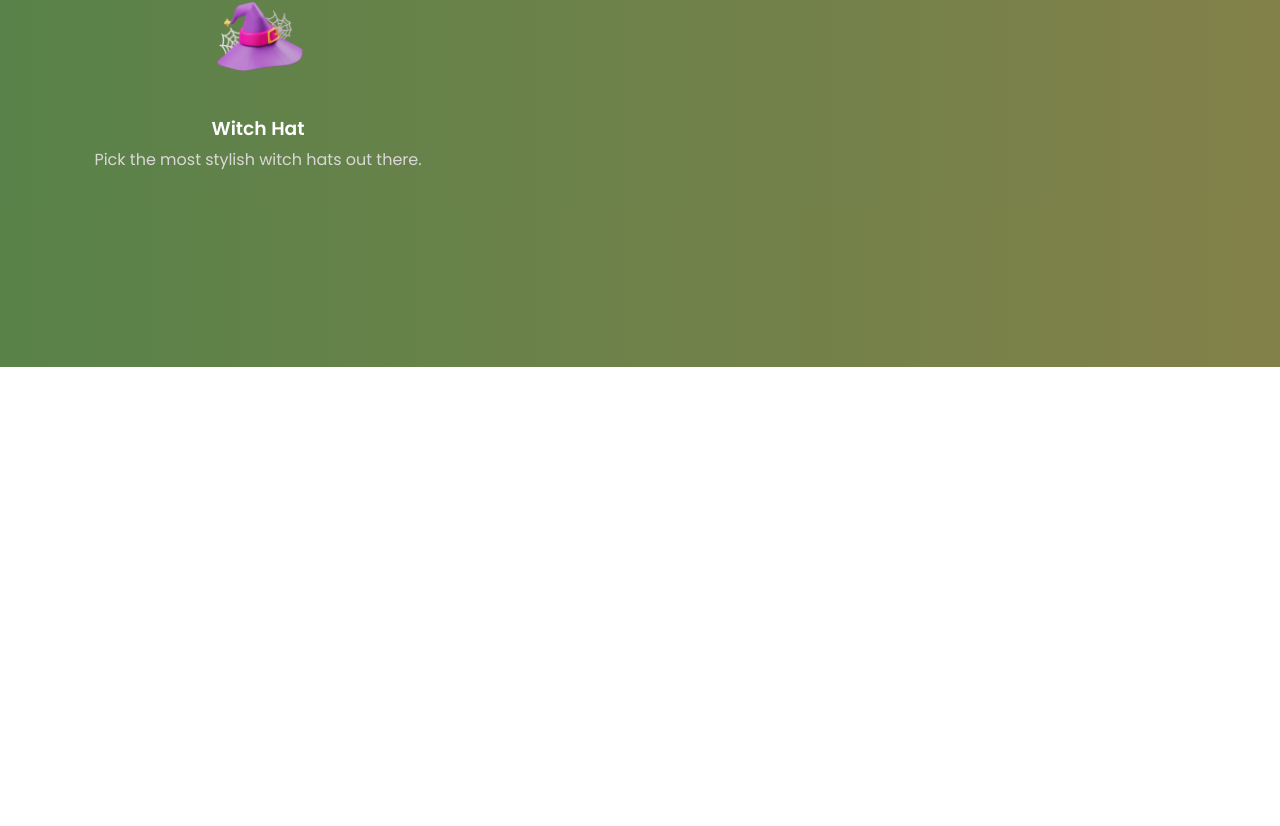
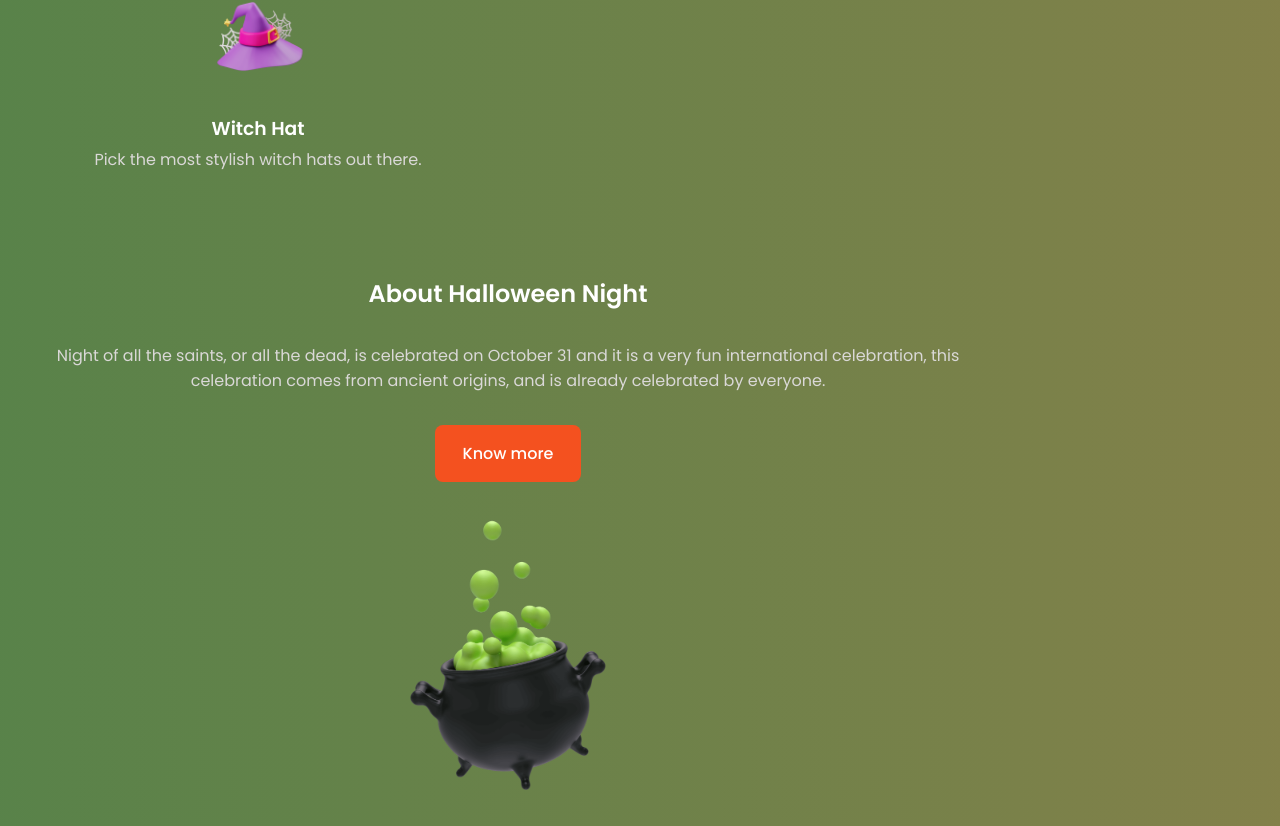
Before and after one commit to kibo13/responsive-halloween-website, a Vue app: page / in a window 1280 px wide. Shown: the part 433-1259 px from the top of the page. Before the commit the page ends 800 px from the top, so only its background shows below. Built offline with nearby package versions, Linux system fonts and the light colour scheme; some icons are missing.

Commit message:
feat: add about page

```diff
--- a/src/App.vue
+++ b/src/App.vue
@@ -6,13 +6,16 @@
 
         <main class="main">
             <Category />
+            <About />
         </main>
     </div>
 </template>
 
 <script>
-import Navbar from '@/components/Navbar.vue'
-import Category from '@/pages/Category.vue'
+import Navbar from '@/components/Navbar'
+
+import Category from '@/pages/Category'
+import About from '@/pages/About'
 
 export default {
     name: 'App',
@@ -20,6 +23,7 @@ export default {
     components: {
         Navbar,
         Category,
+        About,
     },
 
     data() {
--- a/src/assets/styles/main.sass
+++ b/src/assets/styles/main.sass
@@ -11,3 +11,4 @@
 
 // pages
 @import '@/assets/styles/pages/category'
+@import '@/assets/styles/pages/about'
--- /dev/null
+++ b/src/assets/styles/pages/_about.sass
@@ -0,0 +1,14 @@
+.about
+
+    &__container
+        row-gap: 2rem
+
+    &__data
+        text-align: center
+
+    &__description
+        margin-bottom: var(--mb-2)
+
+    &__img
+        width: 200px
+        justify-self: center
--- /dev/null
+++ b/src/pages/About.vue
@@ -0,0 +1,29 @@
+<template>
+    <section class="section about" id="about">
+        <div class="about__container container grid">
+            <div class="about__data">
+                <h2 class="about__title section__title">{{ title }}</h2>
+                <p class="about__description">{{ description }}</p>
+                <a href="#" class="button">Know more</a>
+            </div>
+            <img :src="img" alt="" class="about__img" />
+        </div>
+    </section>
+</template>
+
+<script>
+export default {
+    name: 'About',
+
+    data() {
+        return {
+            title: 'About Halloween Night',
+            img: require('@/assets/images/about-img.png'),
+            description: `  Night of all the saints, or all the dead, is celebrated
+                            on October 31 and it is a very fun international celebration,
+                            this celebration comes from ancient origins, and
+                            is already celebrated by everyone.`,
+        }
+    },
+}
+</script>
```
